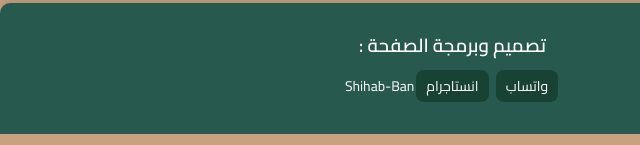
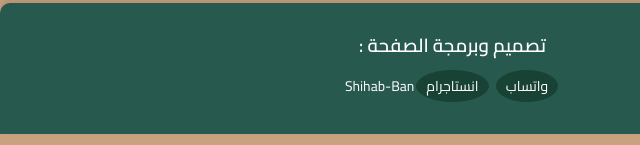
Before and after one commit to Shihab2024-svg/Lali-Beauty-link, a plain HTML site: page index.html in a window 1280 px wide. Shown: the part 652-797 px from the top of the page, 0-640 px from the left. Drawn offline with Linux system fonts and the light colour scheme.

Commit message:
Update style.css

```diff
--- a/style.css
+++ b/style.css
@@ -226,7 +226,7 @@ footer {
   padding: 3px;
   padding-left: 10px;
   padding-right: 10px;
-  border-radius: 8px;
+  border-radius: 100%;
   background-color: #184334;
   margin: 2px;
 }
```
